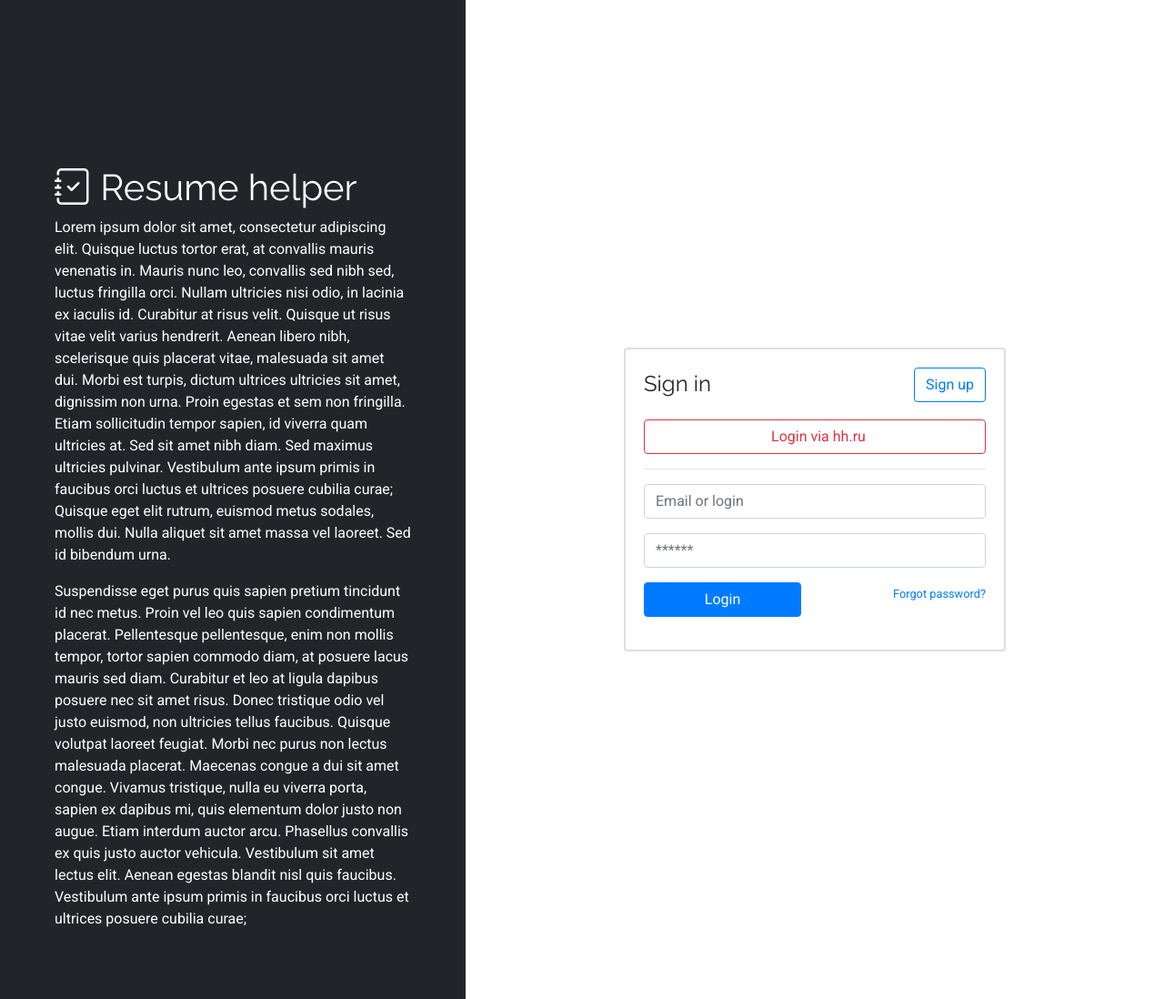
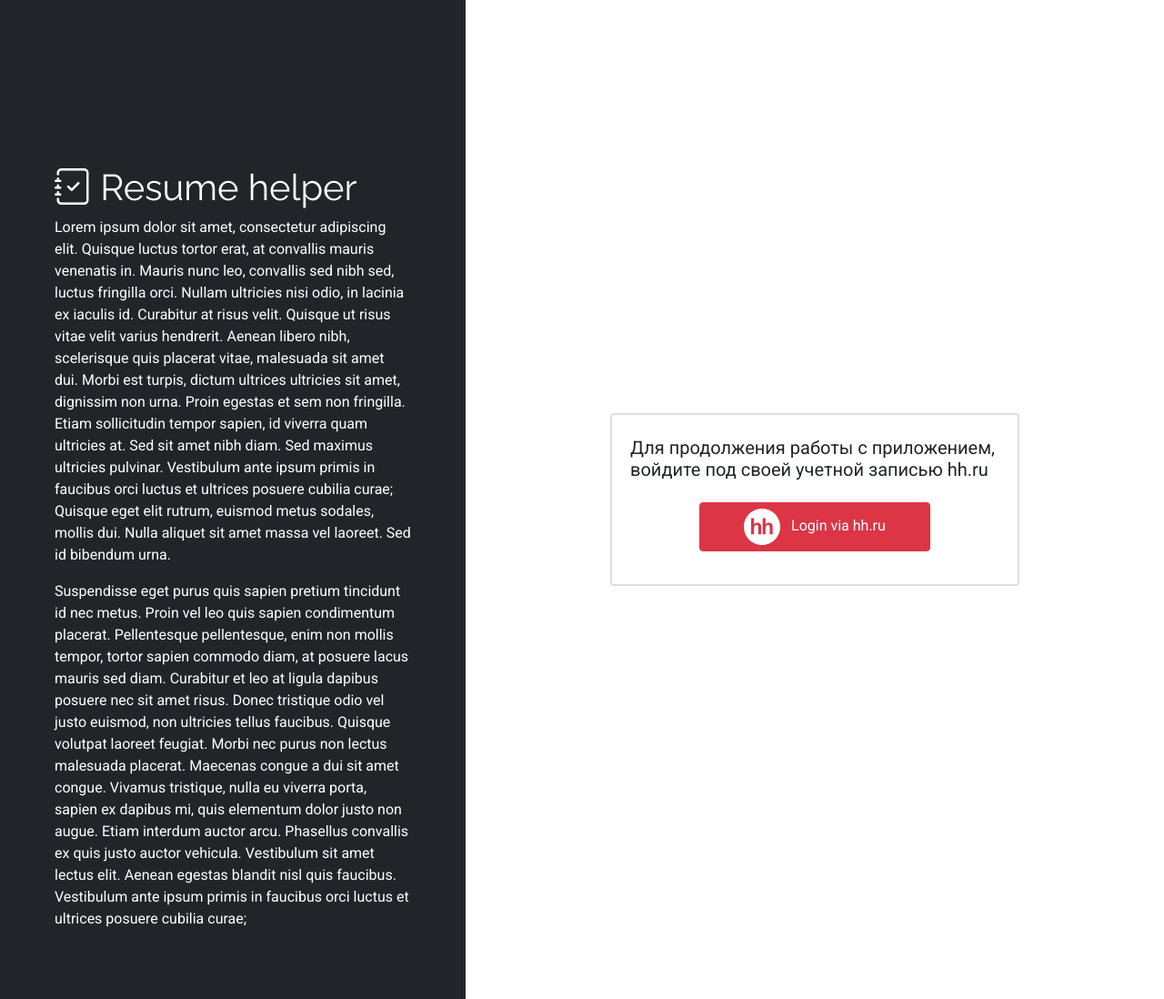
Before and after one commit to alekseeval/vkr_hhru, a Django app: page /login in a window 1280 px wide. Shown: the whole page at 91% size. Run offline with Django 3.2, Linux system fonts and the light colour scheme; some libraries are stand-ins or nearby versions.

Commit message:
Изменен дизайн блока авторизации

```diff
--- a/web/main/templates/main/login.html
+++ b/web/main/templates/main/login.html
@@ -35,35 +35,35 @@
 
 
       <div class="main" style="height: 100%; display: flex; justify-content: center; align-items: center;">
-         <div style="width: 420px;">
+         <div style="width: 450px;">
 
 
             <div class="card" style="border-width: 2px">
             <article class="card-body">
-                <a href="" class="float-right btn btn-outline-primary">Sign up</a>
-                <h4 class="card-title mb-4 mt-1">Sign in</h4>
-                <p>
-                    <a href="" class="btn btn-block btn-outline-danger"> <i class="fab fa-twitter"></i>   Login via hh.ru</a>
+<!--                <a href="" class="float-right btn btn-outline-primary">Sign up</a>-->
+                <h5 class="card-title mb-4 mt-1">Для продолжения работы с приложением, войдите под своей учетной записью hh.ru</h5>
+                <p style="display: flex; justify-content: center">
+                    <a href="{% url 'home' %}" class="btn btn-block btn-danger" style="width: fit-content; padding-left: 3em; padding-right: 3em;"> <img alt="hh_logo" src="{% static 'pic/min-hh-white.svg' %}" style="width: 2.5em"/>   Login via hh.ru</a>
                 </p>
-                <hr>
-                <form>
-                <div class="form-group">
-                    <input name="" class="form-control" placeholder="Email or login" type="email">
-                </div> <!-- form-group// -->
-                <div class="form-group">
-                    <input class="form-control" placeholder="******" type="password">
-                </div> <!-- form-group// -->
-                <div class="row">
-                    <div class="col-md-6">
-                        <div class="form-group">
-                            <button type="submit" class="btn btn-primary btn-block"> Login  </button>
-                        </div> <!-- form-group// -->
-                    </div>
-                    <div class="col-md-6 text-right">
-                        <a class="small" href="#">Forgot password?</a>
-                    </div>
-                </div> <!-- .row// -->
-            </form>
+<!--                <hr>-->
+<!--                <form>-->
+<!--                <div class="form-group">-->
+<!--                    <input name="" class="form-control" placeholder="Email or login" type="email">-->
+<!--                </div> &lt;!&ndash; form-group// &ndash;&gt;-->
+<!--                <div class="form-group">-->
+<!--                    <input class="form-control" placeholder="******" type="password">-->
+<!--                </div> &lt;!&ndash; form-group// &ndash;&gt;-->
+<!--                <div class="row">-->
+<!--                    <div class="col-md-6">-->
+<!--                        <div class="form-group">-->
+<!--                            <button type="submit" class="btn btn-primary btn-block"> Login  </button>-->
+<!--                        </div> &lt;!&ndash; form-group// &ndash;&gt;-->
+<!--                    </div>-->
+<!--                    <div class="col-md-6 text-right">-->
+<!--                        <a class="small" href="#">Forgot password?</a>-->
+<!--                    </div>-->
+<!--                </div> &lt;!&ndash; .row// &ndash;&gt;-->
+<!--            </form>-->
             </article>
             </div> <!-- card.// -->
 
```
